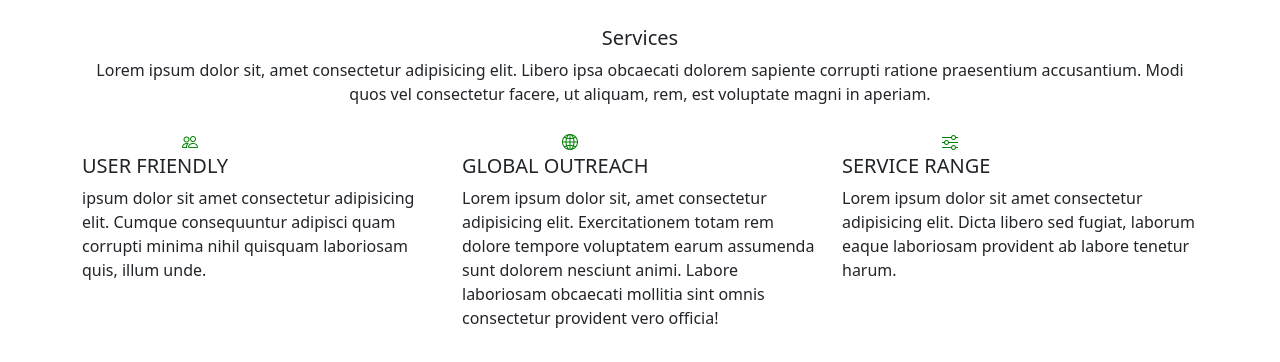
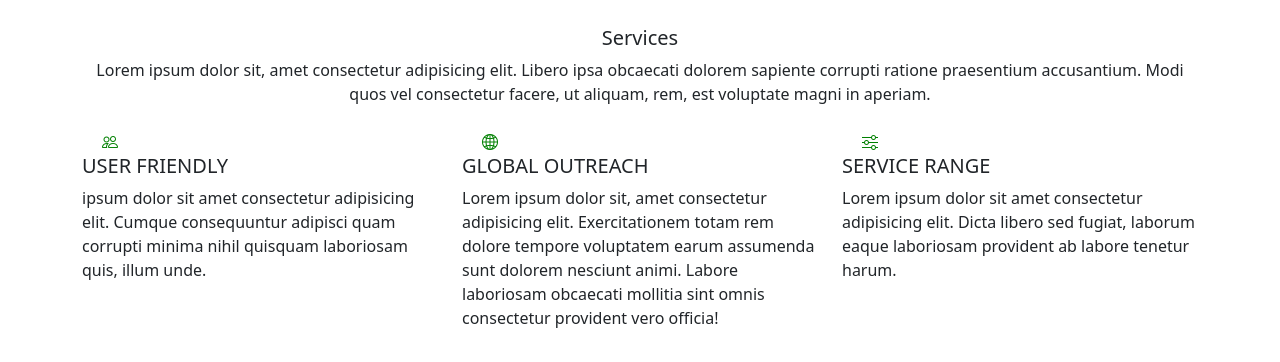
Before and after one commit to Adeyinka-Israel/myGym, a plain HTML site: page index.html in a window 1280 px wide. Shown: the part 1166-1528 px from the top of the page. Drawn offline with nearby package versions, Linux system fonts and the light colour scheme.

Commit message:
adjusted icon postion

```diff
--- a/assets/css/style.css
+++ b/assets/css/style.css
@@ -5,6 +5,7 @@
     background-size: cover;
     position: relative;
     z-index: 1;
+
 }
 .para-back{
     background: rgb(55, 187, 157);
@@ -39,16 +40,16 @@
 
 .bi-people{
     color: green;
-    padding-left: 100px;
+    padding-left: 20px;
 
 }
 .bi-globe2{
     color: green;
-    padding-left: 100px;
+    padding-left: 20px;
 }
 .bi-sliders{
     color: green;
-    padding-left: 100px;
+    padding-left: 20px;
 }
 
 
@@ -62,5 +63,6 @@
     }
     #services i{
         font-size:30px;
+
     }
 }
```
